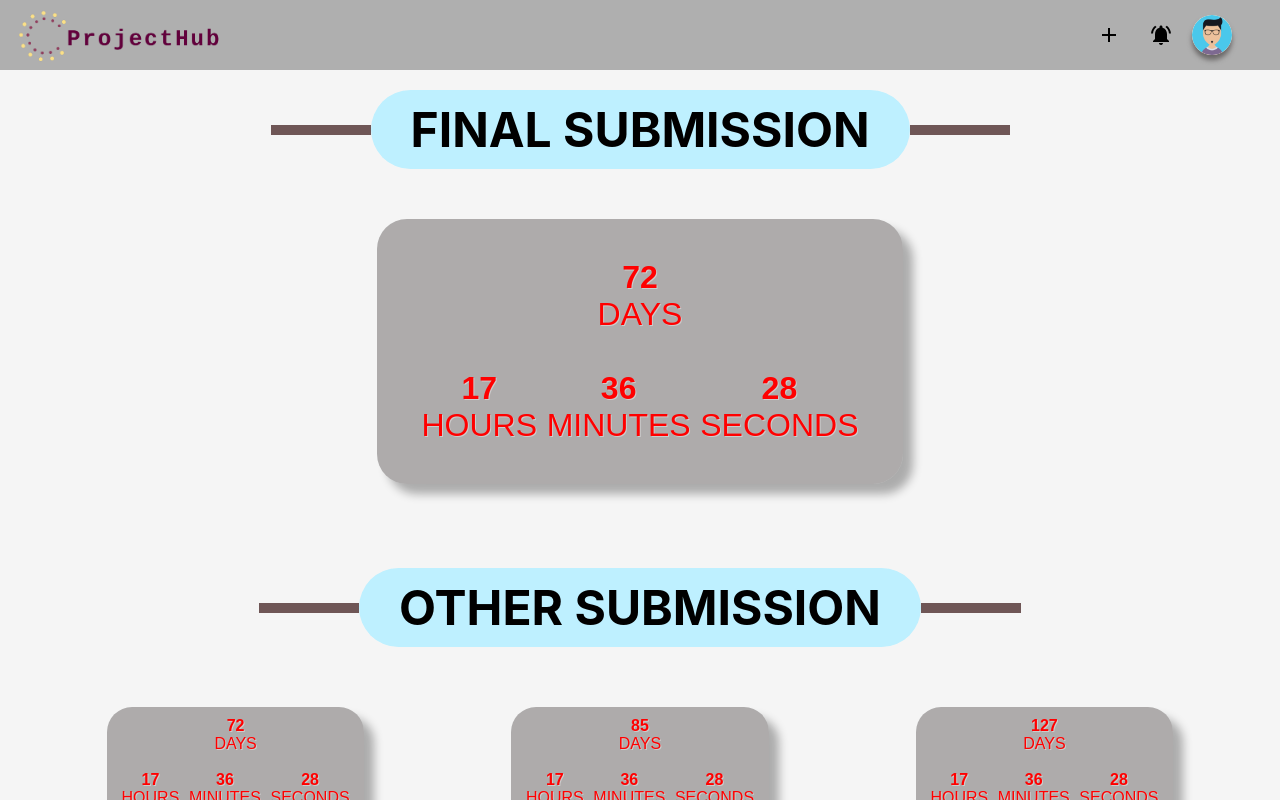
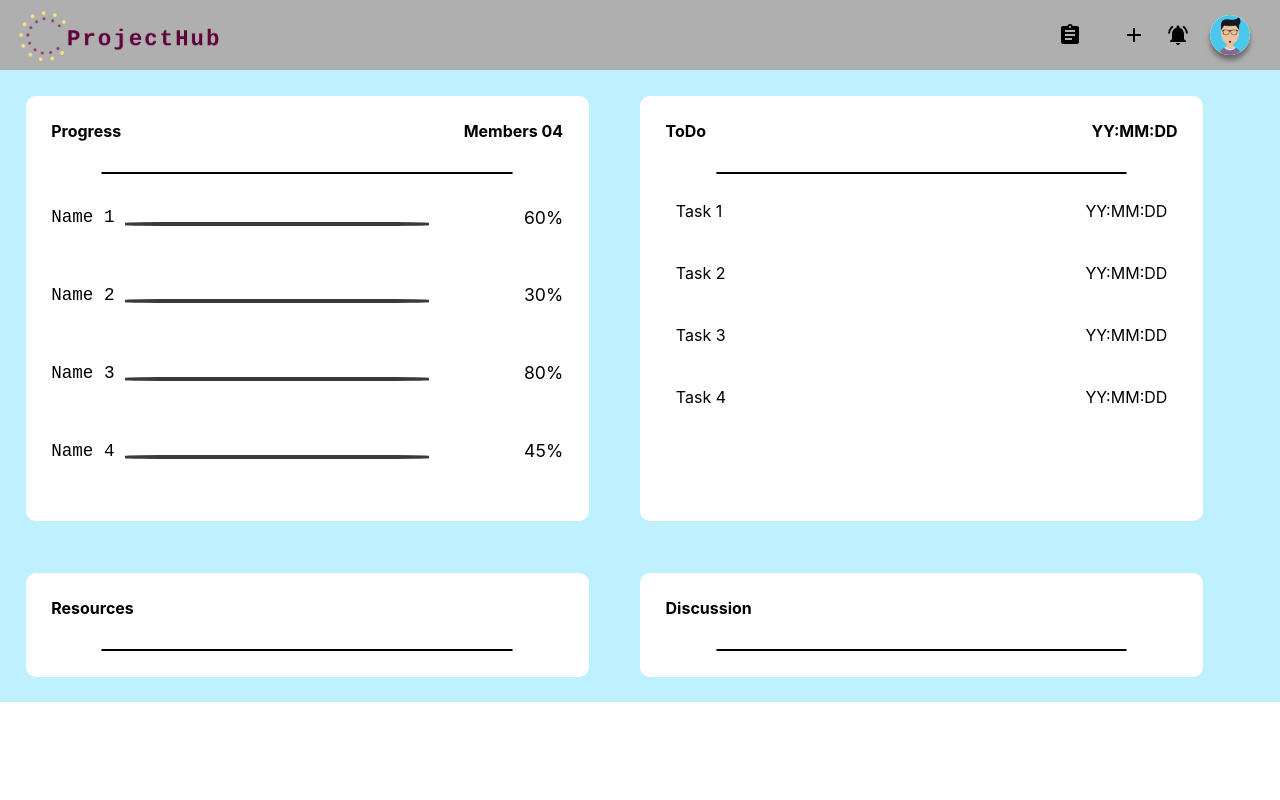
Before and after one commit to Anonymous719/4th-sem-projects, a React (Create React App) app: page /projectPage in a window 1280 px wide. Shown: the top 800 px of the page. Built offline with nearby package versions, Linux system fonts and the light colour scheme.

Commit message:
deadline page added baral code combined

```diff
--- a/src/App.js
+++ b/src/App.js
@@ -5,20 +5,21 @@ import { BrowserRouter, Routes, Route } from "react-router-dom"; // eslint-disab
 import LogIn from "./pages/loginSignup"; // eslint-disable-next-line
 import ToDoPage from "./pages/toDo"; // eslint-disable-next-line
 import Dashboard from "./pages/dashboard";// eslint-disable-next-line
-import PopUpToDo from "./component/popUp/popUp";
-import DeadlineList from "./pages/deadline"
+import DeadlineList from "./pages/deadline"// eslint-disable-next-line
+import ProjectPage from "./pages/projectpage";
 function App() {
   return (
     <BrowserRouter>
       <Box sx={{ backgroundColor: "#fff" }}>
-      <DeadlineList />
-      {/* <PopUpToDo /> */}
-      {/* <ToDoPage/> */}
-        {/* <Routes>
+      {/* <ProjectPage></ProjectPage> */}
+      {/* <DeadlineList /> */}
+        <Routes>
           <Route path="/" element={<LogIn />} />
           <Route path="/dashboard" element={<Dashboard />} />
-          <Route path="/progress" element={<ToDoPage />} />
-        </Routes> */}
+          <Route path="/todo" element={<ToDoPage />} />
+          <Route path="/projectPage" element={<ProjectPage />} />
+          <Route path="/deadline" element={<DeadlineList />} />
+        </Routes>
       </Box>
     </BrowserRouter>
   );
--- a/src/component/navBar/topbar.css
+++ b/src/component/navBar/topbar.css
@@ -15,13 +15,16 @@
 }
 
 .dashboardEndbutton{
-    width: 15%;
+    width: fit-content;
     display: flex;
     justify-content: space-evenly;
     align-items: center;
     background-color: #afafaf;
     margin-right: 20px;
 }
+.dashboardEndbutton *{
+margin: 0px 10px;
+}
 
 .dashboardEndbutton p{
     padding-right: 35px;
--- a/src/component/navBar/topbar.js
+++ b/src/component/navBar/topbar.js
@@ -1,24 +1,39 @@
 import React from 'react';
 import './topbar.css';
 import Avatar1 from "./../../Images/avatar.png";
+import { useNavigate } from 'react-router-dom';
 import { Avatar } from "@material-ui/core";
 import NotificationsActiveIcon from '@mui/icons-material/NotificationsActive';
 import AddIcon from '@mui/icons-material/Add';
-import MainLogo from "./../../Images/MainLogo.png"
-class Topbar extends React.Component {
-    render(){
+import MainLogo from "./../../Images/MainLogo.png";
+import AssignmentIcon from '@mui/icons-material/Assignment';
+
+
+const Topbar = () => {
+    const navigate=useNavigate();
+    const navigateToDeadlineList=()=>
+    {
+       navigate("/deadline");
+    }
+
         return(
             <div class = 'dashboardTopbar'>
             <img className="TopbarLogo" alt="  Project Hub" src={MainLogo} />
 
                 <div class = 'dashboardEndbutton'>
+                <div onClick={navigateToDeadlineList} style={{ all: "inherit"}}>
+                    <AssignmentIcon />
+                </div>
+
                   <AddIcon />
                     <NotificationsActiveIcon />
                     <Avatar className="avatarItems" src= {Avatar1}/>
                 </div>
             </div>
         )
-    }
+
 }
 
-export {Topbar}
+export default Topbar
+
+// class Topbar extends React.Component {
--- /dev/null
+++ b/src/component/projectPageCard/projectPageCard.css
@@ -0,0 +1,129 @@
+.projectCardsBox{
+    margin: 2%;
+    padding:2%;
+    background-color: #ffffff;
+    border-radius: 10px;
+    width:40%;
+}
+
+.projectCardsBox h1{
+    font-size:1rem;
+    font-weight: bold;
+    padding-bottom: 4%;
+}
+
+.projectCardsBox hr{
+    border:1px solid #000;
+}
+
+.progress_title{
+    display: flex;
+    align-items: space-between;
+    justify-content: space-between;
+}
+
+.progress_members{
+    padding-top: 2%;
+    font-size:1.1rem;
+}
+
+.progress_members p{
+    margin-top: 5px;
+}
+
+.progress_scores{
+    display: flex;
+    align-items: center;
+    justify-content: space-between;
+}
+
+.progress_scores hr{
+    border:2px solid #3a3a3a;
+    border-radius: 18%;
+    width: 300px;
+    height:0.01px;
+}
+
+.progress_namebar{
+    display: flex;
+    align-items: center;
+}
+
+.todo_title{
+    display: flex;
+    justify-content: space-between;
+}
+
+.todo_list{
+
+}
+
+.todo_task{
+    display: flex;
+    justify-content: space-between;
+    margin:2%;
+}/* .projectCardsBox{
+    margin: 2%;
+    padding:2%;
+    background-color: #ffffff;
+    border-radius: 10px;
+    width:40%;
+}
+
+.projectCardsBox h1{
+    font-size:1.4rem;
+    font-weight: bold;
+    padding-bottom: 4%;
+}
+
+.projectCardsBox hr{
+    border:1px solid #000;
+}
+
+.progress_title{
+    display: flex;
+    align-items: space-between;
+    justify-content: space-between;
+}
+
+.progress_members{
+    padding-top: 2%;
+    font-size:1.1rem;
+}
+
+.progress_members p{
+    margin-top: 1.4%;
+}
+
+.progress_scores{
+    display: flex;
+    align-items: center;
+    justify-content: space-between;
+}
+
+.progress_scores hr{
+    border:2px solid #3a3a3a;
+    border-radius: 18%;
+    width: 300px;
+    height:0.01px;
+}
+
+.progress_namebar{
+    display: flex;
+    align-items: center;
+}
+
+.todo_title{
+    display: flex;
+    justify-content: space-between;
+}
+
+.todo_list{
+
+}
+
+.todo_task{
+    display: flex;
+    justify-content: space-between;
+    margin:2%;
+} */
--- /dev/null
+++ b/src/component/projectPageCard/projectPageCard.js
@@ -0,0 +1,196 @@
+import React from "react";
+import "./projectPageCard.css";
+
+const  ProjectPageCard = ({type,navigateToToDoPage}) => {
+ switch (type) {
+    case "Progress":
+      return (
+        <div class="projectCardsBox">
+          <div class="progress_title">
+            <h1>{type}</h1>
+            <h1>Members 04</h1>
+          </div>
+          <hr />
+          <div class="progress_members">
+            <div class="progress_scores">
+              <div class="progress_namebar">
+                <p>
+                  <pre>Name 1 </pre>
+                </p>
+                <hr />
+              </div>
+              <p>60%</p>
+            </div>
+            <div class="progress_scores">
+              <div class="progress_namebar">
+                <p>
+                  <pre>Name 2 </pre>
+                </p>
+                <hr />
+              </div>
+              <p>30%</p>
+            </div>
+            <div class="progress_scores">
+              <div class="progress_namebar">
+                <p>
+                  <pre>Name 3 </pre>
+                </p>
+                <hr />
+              </div>
+              <p>80%</p>
+            </div>
+            <div class="progress_scores">
+              <div class="progress_namebar">
+                <p>
+                  <pre>Name 4 </pre>
+                </p>
+                <hr />
+              </div>
+              <p>45%</p>
+            </div>
+          </div>
+        </div>
+      );
+    case "ToDo":
+      return (
+        <div class="projectCardsBox" onClick={navigateToToDoPage}>
+          <div class="todo_title">
+            <h1>{type}</h1>
+            <h1>YY:MM:DD</h1>
+          </div>
+          <hr />
+          <div class="todo_list">
+            <div class="todo_task">
+              <p>Task 1 </p>
+              <p>YY:MM:DD</p>
+            </div>
+            <div class="todo_task">
+              <p>Task 2 </p>
+              <p>YY:MM:DD</p>
+            </div>
+            <div class="todo_task">
+              <p>Task 3 </p>
+              <p>YY:MM:DD</p>
+            </div>
+            <div class="todo_task">
+              <p>Task 4 </p>
+              <p>YY:MM:DD</p>
+            </div>
+          </div>
+        </div>
+      );
+    case "Resources":
+      return (
+        <div class="projectCardsBox">
+          <h1>{type}</h1>
+          <hr />
+        </div>
+      );
+    case "Discussion":
+      return (
+        <div class="projectCardsBox">
+          <h1>{type}</h1>
+          <hr />
+          <div class="discussion_message"></div>
+        </div>
+      );
+    default:
+      return <div></div>;
+  }
+}
+
+export default  ProjectPageCard
+
+// function ProjectPageCard({type}) {
+
+
+//   // if(type === "Progress"){
+//   //     return (
+//   //         <div class = 'projectCardsBox'>
+//   //             <div class = 'progress_title'>
+//   //             <h1>{type}</h1>
+//   //             <h1>Members  04</h1>
+//   //             </div>
+//   //             <hr />
+//   //             <div class = 'progress_members'>
+//   //                 <div class = 'progress_scores'>
+//   //                     <div class = 'progress_namebar'><p><pre>Name 1  </pre></p>
+//   //                     <hr /></div>
+//   //                     <p>60%</p>
+//   //                 </div>
+//   //                 <div class = 'progress_scores'>
+//   //                     <div class = 'progress_namebar'><p><pre>Name 2  </pre></p>
+//   //                     <hr /></div>
+//   //                     <p>30%</p>
+//   //                 </div>
+//   //                 <div class = 'progress_scores'>
+//   //                     <div class = 'progress_namebar'><p><pre>Name 3  </pre></p>
+//   //                     <hr /></div>
+//   //                     <p>80%</p>
+//   //                 </div>
+//   //                 <div class = 'progress_scores'>
+//   //                     <div class = 'progress_namebar'><p><pre>Name 4  </pre></p>
+//   //                     <hr /></div>
+//   //                     <p>45%</p>
+//   //                 </div>
+//   //             </div>
+//   //         </div>
+
+//   //     );
+//   // }
+//   // else if(type === "ToDo"){
+//   //     return (
+//   //         <div class = 'projectCardsBox'>
+//   //             <div class = 'todo_title'>
+//   //                 <h1>{type}</h1>
+//   //                 <h1>YY:MM:DD</h1>
+//   //             </div>
+//   //             <hr />
+//   //             <div class = 'todo_list'>
+//   //                 <div class = 'todo_task'>
+//   //                     <p>Task 1 </p>
+//   //                     <p>YY:MM:DD</p>
+//   //                 </div>
+//   //                 <div class = 'todo_task'>
+//   //                     <p>Task 2 </p>
+//   //                     <p>YY:MM:DD</p>
+//   //                 </div>
+//   //                 <div class = 'todo_task'>
+//   //                     <p>Task 3 </p>
+//   //                     <p>YY:MM:DD</p>
+//   //                 </div>
+//   //                 <div class = 'todo_task'>
+//   //                     <p>Task 4 </p>
+//   //                     <p>YY:MM:DD</p>
+//   //                 </div>
+//   //             </div>
+//   //         </div>
+
+//   //     );
+//   // }else if(type === "Resources"){
+//   //     return (
+//   //         <div class = 'projectCardsBox'>
+//   //             <h1>{type}</h1>
+//   //             <hr />
+//   //         </div>
+
+//   //     );
+//   // }else if(type === "Discussion"){
+//   //     return (
+//   //         <div class = 'cardsBox'>
+//   //             <h1>{type}</h1>
+//   //             <hr />
+//   //             <div class='discussion_message'>
+
+//   //             </div>
+//   //         </div>
+
+//   //     );
+//   // }else{
+//   //     return (
+//   //         <div></div>
+//   //     )
+//   // }
+// }
+
+// export { ProjectPageCard };
--- a/src/pages/dashboard.jsx
+++ b/src/pages/dashboard.jsx
@@ -1,7 +1,7 @@
 import React, { useState } from "react";
 import "./dashboard.css";
-import { Topbar } from "../component/navBar/topbar";
-import { Cards } from "../component/dashboardCards/cards";
+import  Topbar  from "../component/navBar/topbar";
+import { Cards } from "../component/dashboardCards/dashboardCards";
 import DashBoardSlideBar from "../component/SlideBar/dashBoardSlidebar";
 import { Avatar } from "@material-ui/core";
 import Avatar1 from "./../Images/avatar.png"
--- a/src/pages/deadline.jsx
+++ b/src/pages/deadline.jsx
@@ -1,6 +1,6 @@
 import React, { useState, useEffect } from "react";
 import "./deadline.css";
-import { Topbar } from "../component/navBar/topbar";
+import  Topbar from "../component/navBar/topbar";
 
 function DigitalTimer({ deadline }) {
   // const [days, setDays] = useState(deadline.daysLeft);
--- /dev/null
+++ b/src/pages/projectpage.css
@@ -0,0 +1,8 @@
+.ProjectPage{
+    background-color: #bef0ff;
+}
+
+.ProjectPageBlocks{
+    display: flex;
+    flex-wrap: wrap;
+}
--- /dev/null
+++ b/src/pages/projectpage.jsx
@@ -0,0 +1,44 @@
+import React from "react";
+import "./projectpage.css";
+import { useNavigate } from "react-router-dom";
+import  Topbar from "../component/navBar/topbar";
+import ProjectPageCard from "../component/projectPageCard/projectPageCard";
+
+const ProjectPage = () => {
+    const navigate=useNavigate();
+const navigateToToDoPage=()=>
+{
+   navigate("/todo");
+}
+    return (
+        <div class = "ProjectPage">
+            <Topbar />
+            <div class='ProjectPageBlocks'>
+                <ProjectPageCard type={"Progress"} />
+                <ProjectPageCard type={"ToDo"} navigateToToDoPage={navigateToToDoPage}/>
+                <ProjectPageCard type={"Resources"} />
+                <ProjectPageCard type={"Discussion"} />
+            </div>
+        </div>
+    );
+}
+
+export default ProjectPage
+
+// class Projectpage extends React.Component {
+//     render() {
+//         return (
+//             <div class = "dashboard">
+//                 <Topbar />
+//                 <div class='dashboardBlocks'>
+//                     {Cards("Progress")}
+//                     {Cards("ToDo")}
+//                     {Cards("Resources")}
+//                     {Cards("Discussion")}
+//                 </div>
+//             </div>
+//         );
+//     }
+// }
+
+// export  Projectpage };
--- a/src/pages/toDo.jsx
+++ b/src/pages/toDo.jsx
@@ -3,7 +3,7 @@ import "./toDo.css";
 import TopToDoBar from "../component/topBar/topToDoBar";
 import ColumnProgessBox from "../component/columnProgessBox/columnProgessBox.jsx";
 import MemberListBox from "../component/memberListBox/memberListBox";
-import { Topbar } from "../component/navBar/topbar";
+import Topbar  from "../component/navBar/topbar";
 const ToDoPage = () => {
   const [contentInfo, changeContentInfo] = useState([
     {
```
Also changed, not shown: src/component/dashboardCards/dashboardCards.jsx (renamed from src/component/dashboardCards/cards.jsx, +7 -6 lines), src/component/dashboardCards/dashboardCards.css (renamed from src/component/dashboardCards/cards.css).
